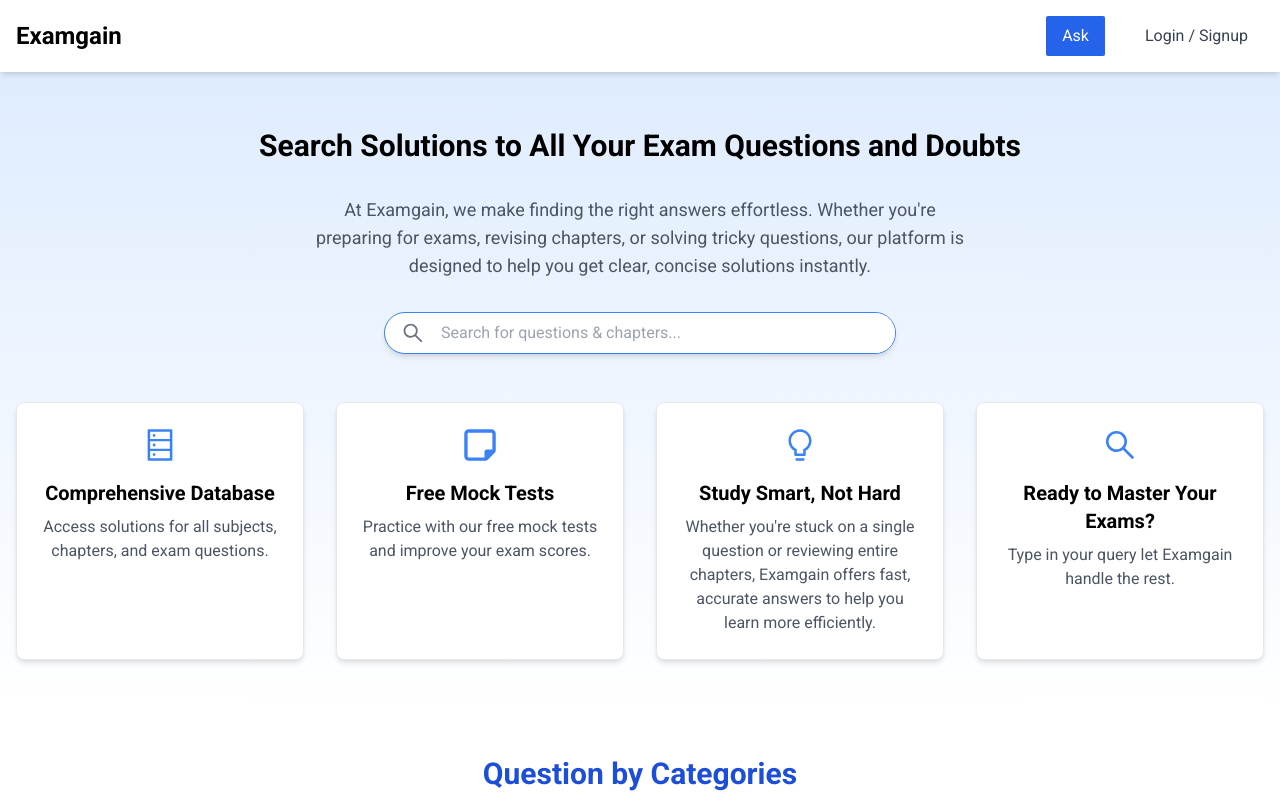
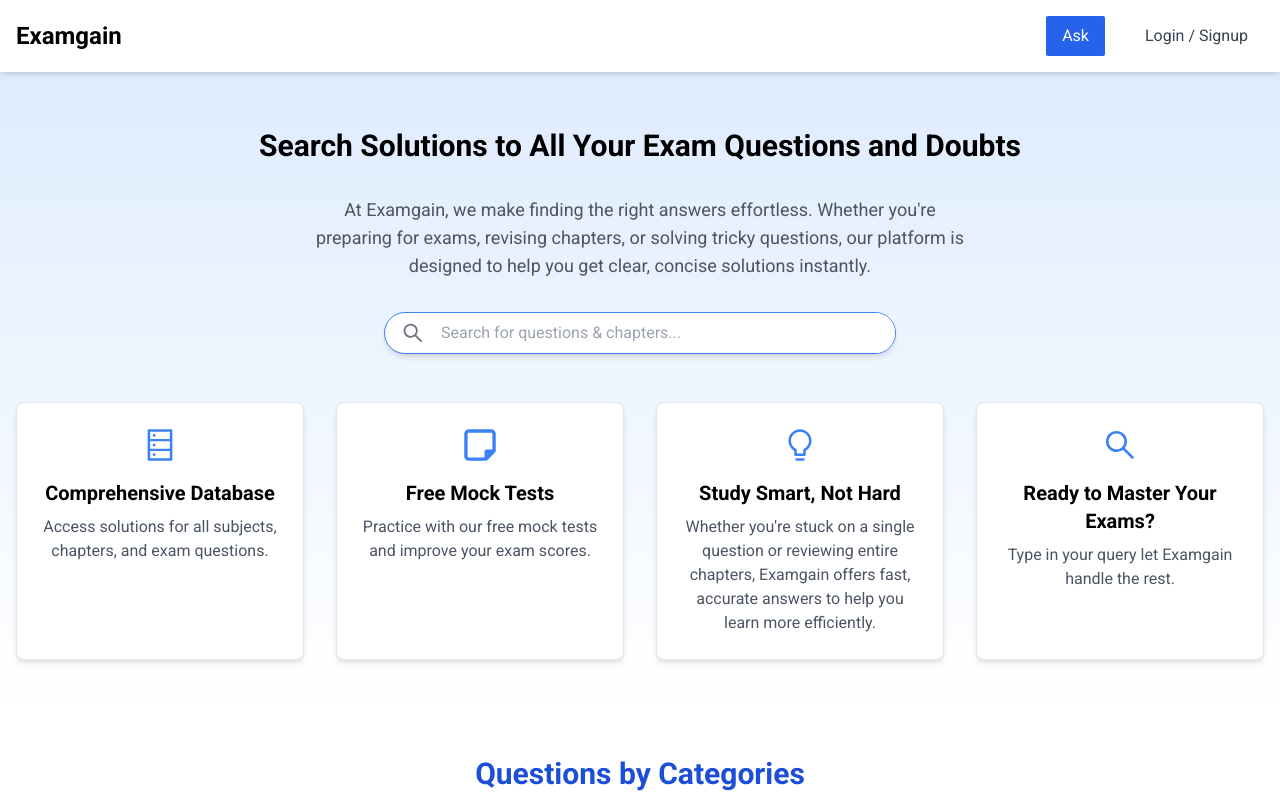
Before and after one commit to PatelAbhay550/examgain, a Next.js app: page / in a window 1280 px wide. Shown: the top 800 px of the page. Built offline with nearby package versions, Linux system fonts and the light colour scheme.

Commit message:
Update Categories.jsx

```diff
--- a/components/sections/Categories.jsx
+++ b/components/sections/Categories.jsx
@@ -6,7 +6,7 @@ const ExamCategories = () => {
     <>
       <section className="categories py-12">
         <h2 className="text-center text-3xl font-semibold mb-8 text-blue-700">
-          Question by Categories
+          Questions by Categories
         </h2>
         <div className="container mx-auto px-6">
           <div className="grid grid-cols-1 sm:grid-cols-2 lg:grid-cols-4 gap-6">
```
